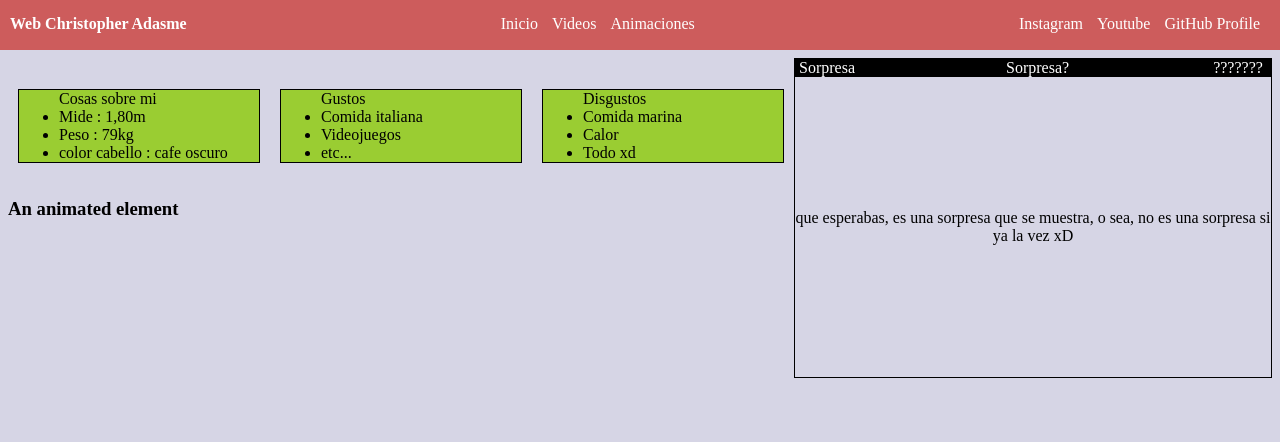
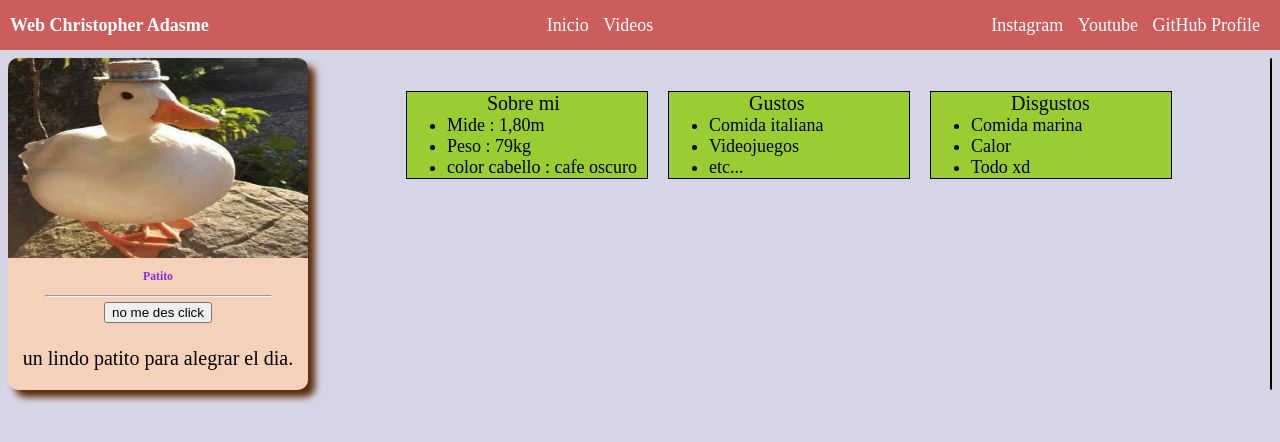
Before and after one commit to chrisneiil/ChrisWeb, a plain HTML site: page index.html in a window 1280 px wide. Drawn offline with Linux system fonts and the light colour scheme.

Commit message:
pequeño proyecto para mostrar uso del dom con javascript.

```diff
--- a/index.html
+++ b/index.html
@@ -6,11 +6,10 @@
         <title class="text-center">Christopher Adasme Cortes</title>
         <div id="cabeza">
             <section  class="zone padding-x-0">
-                <strong id="tituloPag">Web Christopher Adasme</strong>
+                <strong id="tituloPag" style="font-size: 1.8rem;">Web Christopher Adasme</strong>
                 <div>
                     <a class="padding-x-0" href="http://localhost:63342/javaScriptDOM/index.html?_ijt=g2en08p1cpnpn29ah61unac36#page-1"> Inicio </a>
                     <a clas="padding-x-0" href="/videosView/vistaVideos.html"> Videos </a>
-                    <a class="padding-x-0" href="/Animaciones/animacionesVista.html"> Animaciones</a>
                 </div>
                 <div>
                     <a class="padding-x-0" href="https://www.instagram.com/chrisneiil/"> Instagram </a>
@@ -20,69 +19,89 @@
             </section>
         </div>
     </head>
+
     <body>
 
     <section class="flex-box">
+        <div class="card" style="text-align: center">
+            <img src="img/patito.jpg">
+
+            <h3 style=" color: blueviolet ; margin-top: 0px">Patito</h3>
+            <hr style="color: black; background-color: black; width:75%;" />
+            <div style="padding-bottom: 4px">
+                <button onclick="agregar_elemento()">no me des click</button>
+            </div>
+            <div id="idPatito">
+                <p style="color: black;text-align: center"> un lindo patito para alegrar el dia. </p>
+            </div>
+
+        </div>
 
         <section >
                 <div class="flex-box">
                     <div class="padding-x-0">
 
-                        <ul class="animate__pulse caja-info-personal" id="lista">
-                            Cosas sobre mi
+                        <ul class=" caja-info-personal" id="lista">
+                           <p style="margin-left: 4rem ; margin-top: 0px; margin-bottom: 0px"> Sobre mi</p>
                         </ul>
                     </div>
                     <div class="padding-x-0">
                         <ul class="caja-info-personal " id="gustos">
-                            Gustos
+                            <p style="margin-left: 4rem ; margin-top: 0px; margin-bottom: 0px"> Gustos</p>
                         </ul>
                     </div>
                     <div class="padding-x-0">
                         <ul class="caja-info-personal " id="disgustos">
-                            Disgustos
+                            <p style="margin-left: 4rem ; margin-top: 0px; margin-bottom: 0px"> Disgustos</p>
                         </ul>
                     </div>
                 </div>
             <div>
             </div>
-            <h1 class="ani">An animated element</h1>
         </section>
         <div class="borde">
-            <nav class="flex-box color">
-                <a href="#page-1" style="padding-left: 4px; padding-right: 4px">Sorpresa</a>
-                <a href="#page-2" style="padding-left: 4px; padding-right: 4px">Sorpresa?</a>
-                <a href="#page-3" style="padding-left: 4px; padding-right: 8px">???????</a>
-            </nav>
-            <scroll-container>
-                <scroll-page id="page-1">que esperabas, es una sorpresa que se muestra, o sea, no es una sorpresa si ya la vez xD</scroll-page>
-                <scroll-page id="page-2">
-                    porfavor no sigas bajando... te arrepentiras
-                </scroll-page>
-                <scroll-page id="page-3">
-                    <img
-                            width="400"
-                            height="300"
-                            src="https://pbs.twimg.com/media/EhvdRNqU0AA0zpU?format=jpg&name=small">
-                </scroll-page>
-            </scroll-container>
+
         </div>
     </section>
+    <script src="scripts.js"></script>
     <script src="app.js"></script>
     </body>
 
     <style>
+        ul{
+            font-size: 1.8rem;
+        }
+        li{
+            font-size: 1.8rem;
+        }
+        p{
+            font-size: 2rem;
+        }
+        html {
+            font-size: 62.5%;
+        }
+        .card {
+            border-radius: 10px;
+            background-color: #F5D1B9;
+            overflow: hidden;
+            box-shadow: 7px 7px 7px #592A08;
+        }
+        .card img{
+            width: 300px;
+            height: 200px;
+            padding-bottom: 10px;
+
+        }
         a {
             color: white;
             width: 50px;
+            font-size: 1.8rem;
             text-decoration: none;
         }
         nav, scroll-container {
             display: block;
             margin:  auto;
             text-align: center;
-        }
-        .color{
-            background-color: black;
         }
         scroll-container {
             display: block;
@@ -96,7 +115,7 @@
             align-items: center;
             justify-content: center;
             height: 100%;
-            font-size: 1em;
+            font-size: 4rem;
         }
         #tituloPag{
             color: white;
@@ -139,6 +158,8 @@
             justify-content: space-between;
         }
         .borde{
+
+            border-radius:10px;
             border: 1px solid black;
         }
         body{
--- /dev/null
+++ b/scripts.js
@@ -0,0 +1,24 @@
+
+let contador = 0;
+function agregar_elemento() {
+    let arrayCardPatito = ["te dije que no me clickearas :(", "detente.....", "bueno, eres terco", ".....", "adios...."];
+    const dialogoPatito = document.getElementById('idPatito')
+    const fragment = document.createDocumentFragment()
+    if(contador<arrayCardPatito.length){
+        const p = document.createElement('p')
+        p.textContent = arrayCardPatito[contador]
+        fragment.appendChild(p)
+        dialogoPatito.appendChild(fragment)
+        console.log(arrayCardPatito[contador], contador)
+        contador++;
+
+    }else if(contador===5){
+        const image = document.createElement('img')
+        image.src  = 'img/patoEnojao.jpg'
+
+        fragment.appendChild(image)
+        dialogoPatito.appendChild(fragment)
+        contador++;
+    }
+
+}
```
Also changed, not shown: img/patito.jpg (added), img/patoEnojao.jpg (added).
